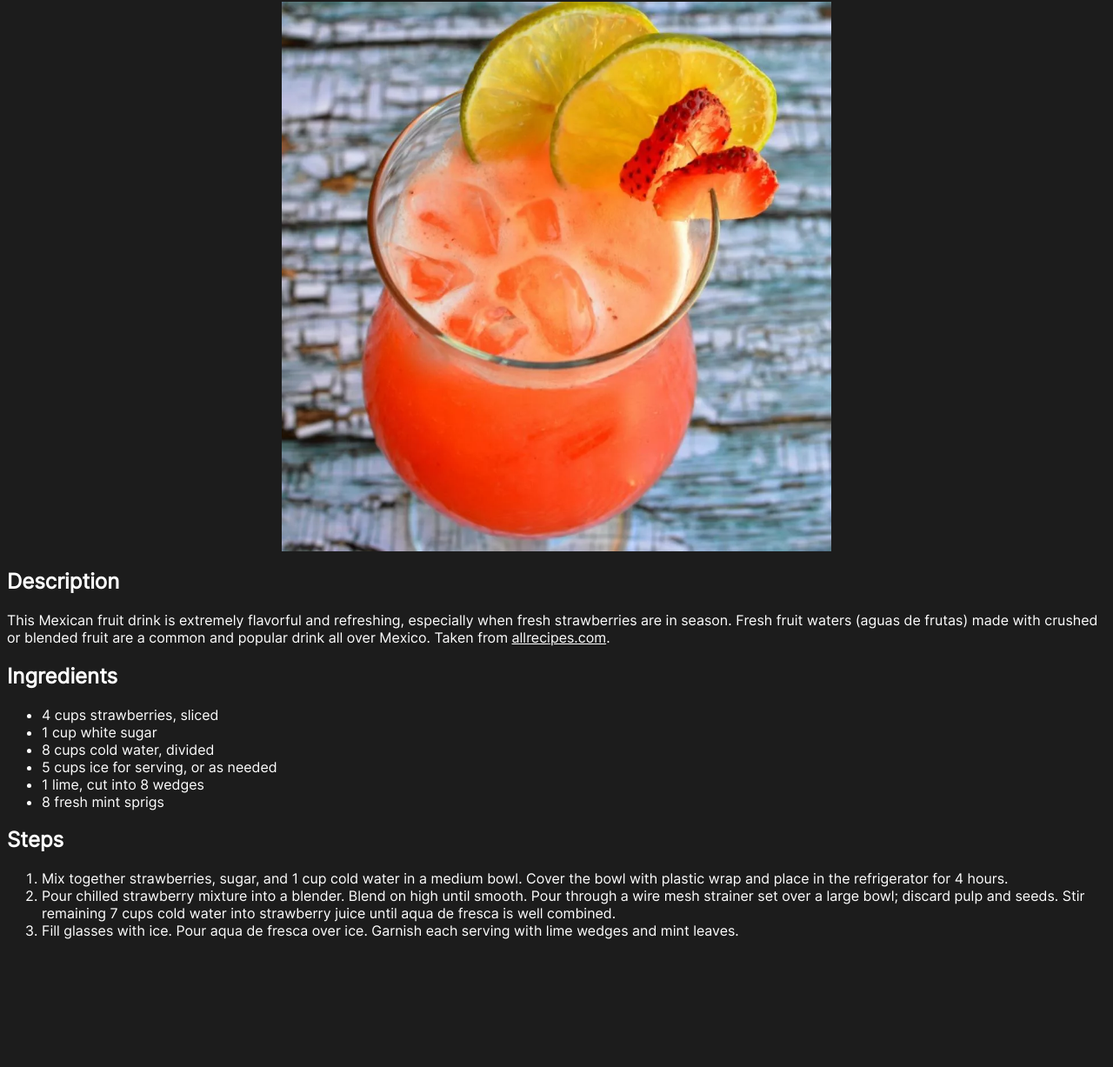
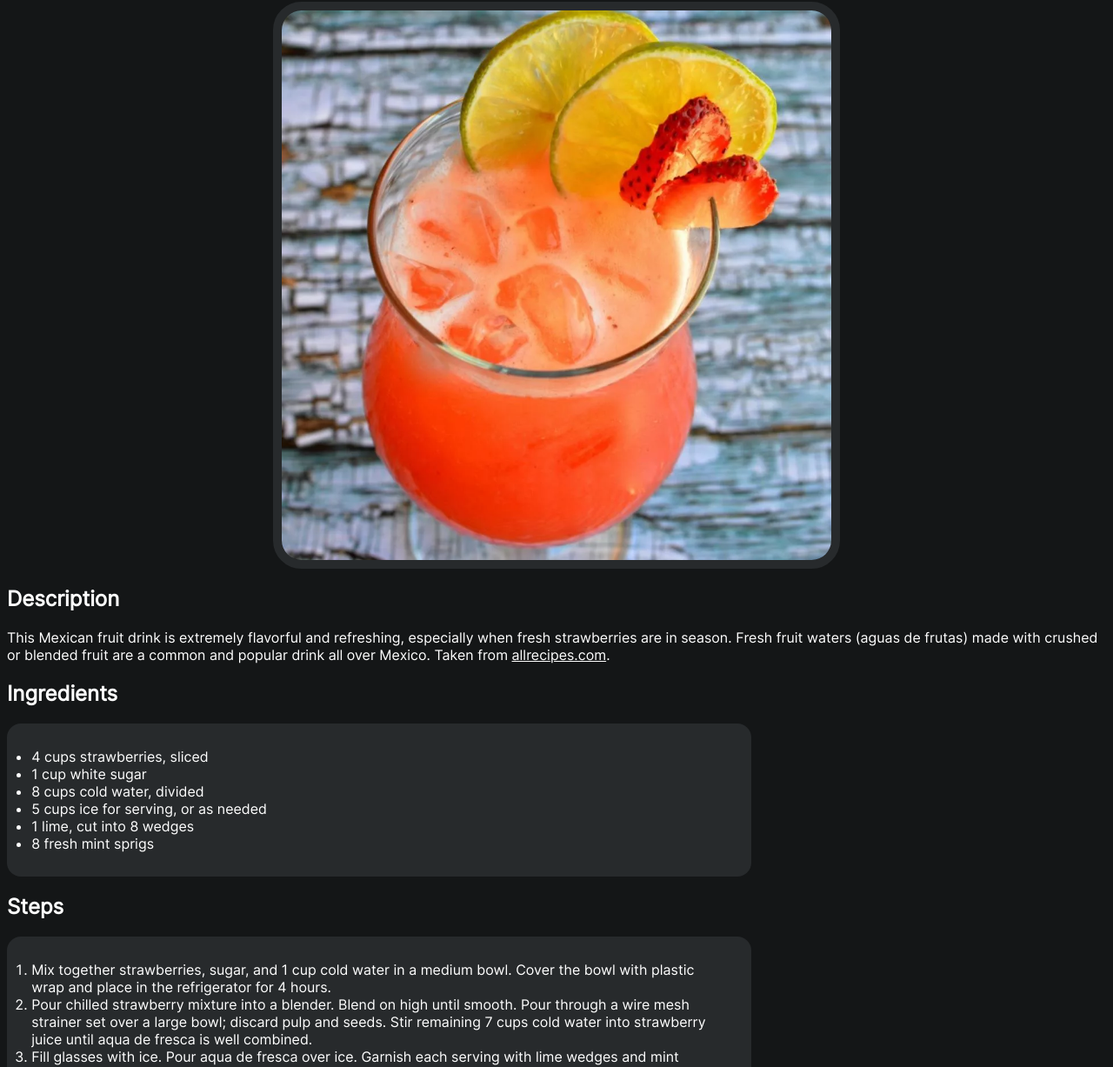
Before and after one commit to texugowo/odin-recipes, a plain HTML site: page recipes/agua.html in a window 1280 px wide. Shown: the part 80-1307 px from the top of the page at 87% size. Before the commit the page ends 1176 px from the top, so only its background shows below. Drawn offline with Linux system fonts and the light colour scheme.

Commit message:
Add rounded boxes to lists

```diff
--- a/styles.css
+++ b/styles.css
@@ -4,7 +4,7 @@
 }
 
 body {
-    background-color: rgb(28, 28, 28);
+    background-color: #141617;
 }
 
 a,
@@ -24,4 +24,20 @@ img {
     margin-left: auto;
     margin-right: auto;
     width: 50%;
+    border: 10px solid #272a2c;
+    border-radius: 5%;
 }
+
+ul,
+ol {
+    border: 1px solid transparent;
+    background-color: #272a2c;
+    border-radius: 1rem;
+    padding: 1.7rem;
+    box-sizing: content-box;
+    width: 800px
+}
+
+ul.border-box {
+    box-sizing: border-box;
+}
```
